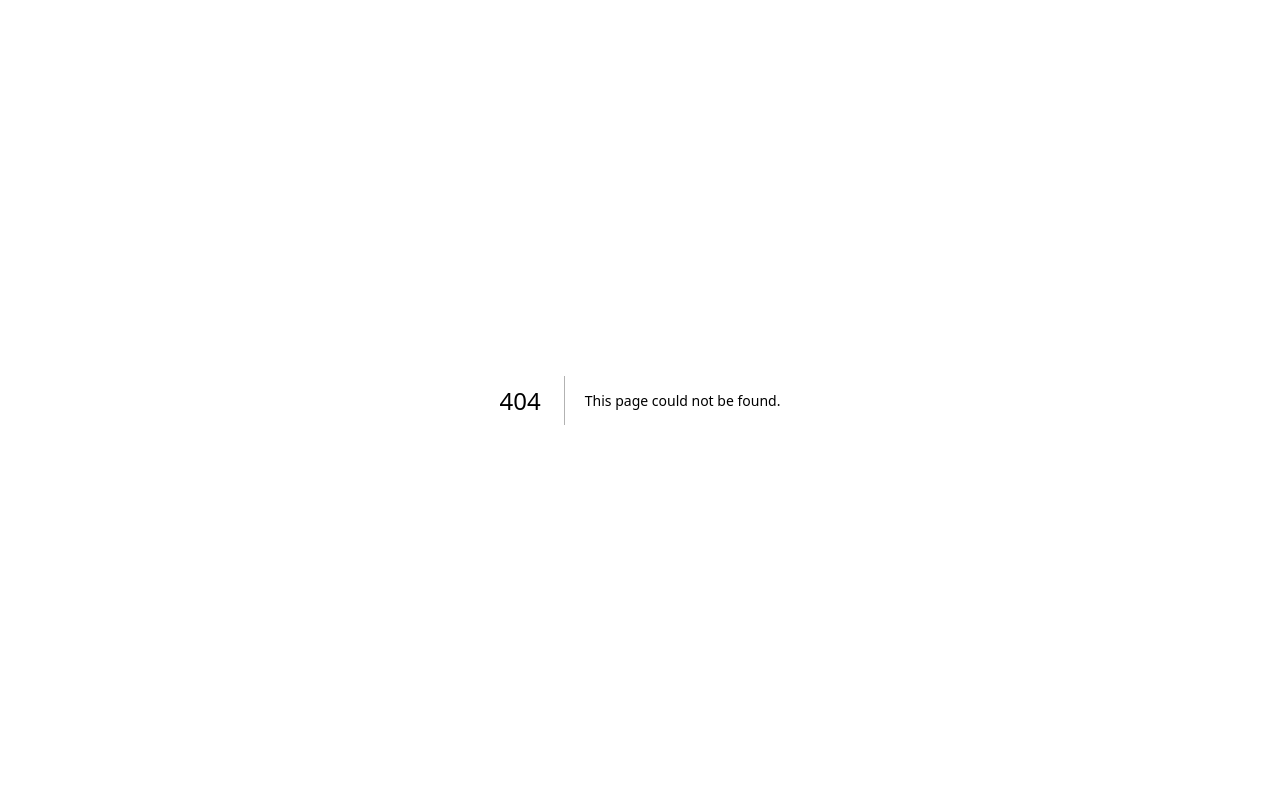
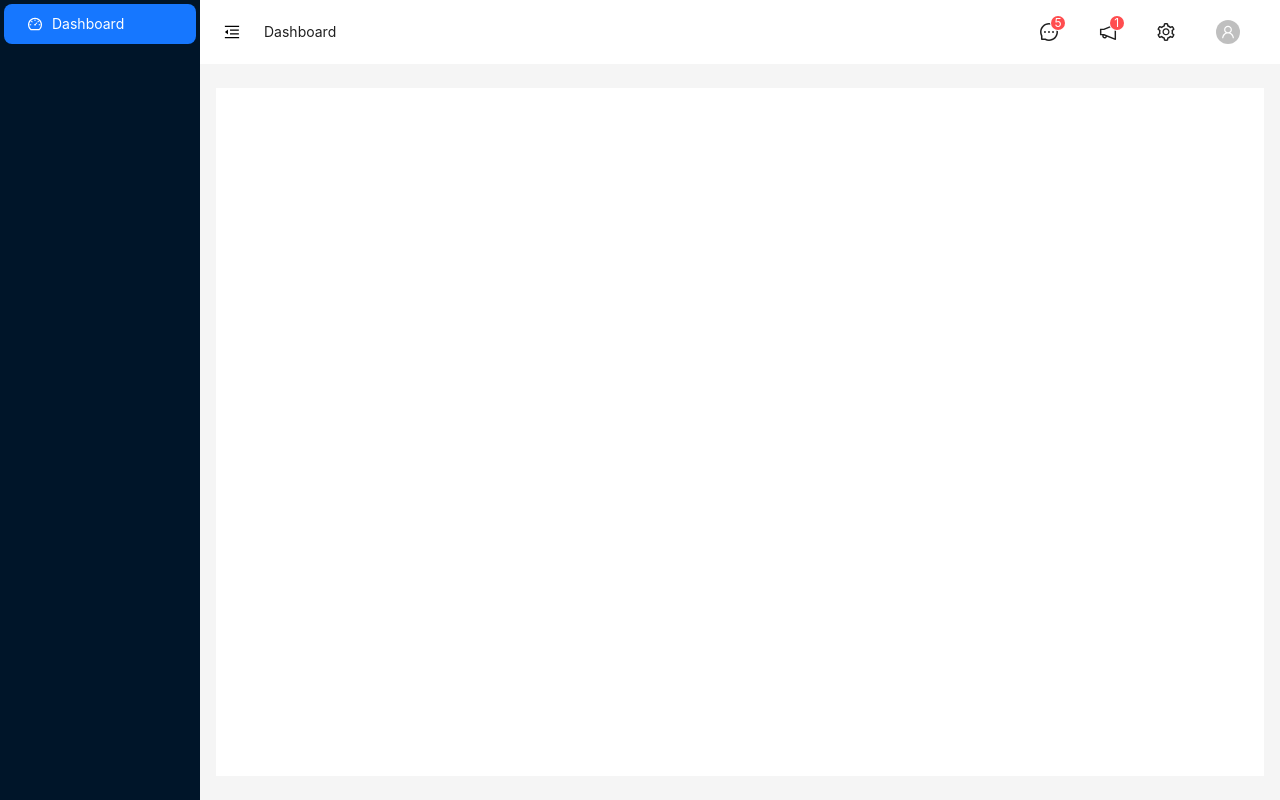
Before and after one commit to deepak-wap/Holidify, a Next.js app: page /admin in a window 1280 px wide. Before the commit this address had no page. Built offline with nearby package versions, Linux system fonts and the light colour scheme.

Commit message:
admin created

```diff
--- /dev/null
+++ b/components/admin/index.jsx
@@ -0,0 +1,98 @@
+import React, { useState } from "react";
+import {
+  MenuFoldOutlined,
+  MenuUnfoldOutlined,
+  UserOutlined,
+  SettingOutlined,
+  DashboardOutlined,
+  MessageOutlined,
+  NotificationOutlined,
+} from "@ant-design/icons";
+import { Layout, Menu, Button, theme, Badge, Avatar } from "antd";
+import Link from "next/link";
+
+const { Header, Sider, Content } = Layout;
+
+const Admin = ({ children }) => {
+  const [collapsed, setCollapsed] = useState(false);
+  const {
+    token: { colorBgContainer },
+  } = theme.useToken();
+
+  return (
+    <Layout>
+      <Sider
+        trigger={null}
+        collapsible
+        collapsed={collapsed}
+        className="h-screen"
+      >
+        <div className="demo-logo-vertical" />
+        <Menu
+          theme="dark"
+          mode="inline"
+          defaultSelectedKeys={["1"]}
+          items={[
+            {
+              key: "1",
+              icon: <DashboardOutlined />,
+              label: <Link href="/admin">Dashboard</Link>,
+            },
+          ]}
+        />
+      </Sider>
+      <Layout>
+        <Header
+          style={{
+            padding: 0,
+            background: colorBgContainer,
+          }}
+          className="flex justify-between p-20"
+        >
+          <div className="flex ">
+            <Button
+              type="text"
+              icon={
+                collapsed ? <MenuUnfoldOutlined className="text-[black]" /> :
+                <MenuFoldOutlined className="text-[black]"/>
+              }
+              onClick={() => setCollapsed(!collapsed)}
+              style={{
+                fontSize: "16px",
+                width: 64,
+                height: 64,
+              }}
+            />
+            <h1> Dashboard</h1>
+          </div>
+
+          <div className="w-[200px] flex justify-between items-center mr-10">
+            <Badge size="small" count={5}>
+              <MessageOutlined className="text-[18px]" />
+            </Badge>
+            <Badge size="small" count={1} className="text-[18px]">
+              <NotificationOutlined />
+            </Badge>
+            <Badge size="small">
+              <SettingOutlined className="text-[18px]" />
+            </Badge>
+            <Badge size="small">
+              <Avatar size={"small"} icon={<UserOutlined />} />
+            </Badge>
+          </div>
+        </Header>
+        <Content
+          style={{
+            margin: "24px 16px",
+            padding: 24,
+            minHeight: 280,
+            background: colorBgContainer,
+          }}
+        >
+          <div>{children} </div>
+        </Content>
+      </Layout>
+    </Layout>
+  );
+};
+export default Admin;
--- a/package.json
+++ b/package.json
@@ -24,5 +24,9 @@
     "eslint-config-next": "13.5.6",
     "postcss": "^8.4.31",
     "tailwindcss": "^3.3.5"
-  }
+  },
+  "description": "This is a [Next.js](https://nextjs.org/) project bootstrapped with [`create-next-app`](https://github.com/vercel/next.js/tree/canary/packages/create-next-app).",
+  "main": "next.config.js",
+  "author": "",
+  "license": "ISC"
 }
--- /dev/null
+++ b/pages/admin/index.js
@@ -0,0 +1,2 @@
+import Admin from '../../components/admin'
+export default Admin
```
Also changed, not shown: 2 other files (tests, documents, lock files or other folders).
